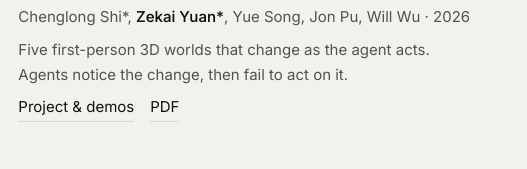
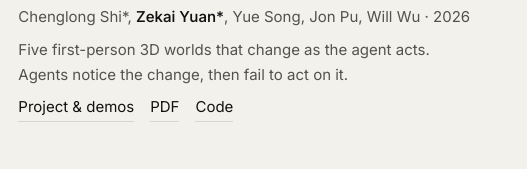
Before and after one commit to ZK-Yuan/ZK-Yuan.github.io, a plain HTML site: page index.html in a window 1280 px wide. Shown: the part 1566-1735 px from the top of the page, 753-1280 px from the left. Drawn offline with Linux system fonts and the light colour scheme.

Commit message:
Add Space Track with public links to the CV and site
Co-authored-by: Cursor <cursoragent@cursor.com>

```diff
--- a/index.html
+++ b/index.html
@@ -114,7 +114,7 @@
           <h3><a href="https://zk-yuan.github.io/spacetrack/" target="_blank" rel="noopener">Space Track: How Multimodal Agents Perceive, Update, and Act in Changing 3D Worlds <span class="arr">↗</span></a></h3>
           <p class="paper-by">Chenglong Shi*, <b>Zekai Yuan*</b>, Yue Song, Jon Pu, Will Wu · 2026</p>
           <p><span class="en">Five first-person 3D worlds that change as the agent acts. Agents notice the change, then fail to act on it.</span><span class="zh">五个会随智能体行动而改变的第一人称三维世界。智能体能注意到变化，却没法据此行动。</span></p>
-          <p class="paper-links"><a href="https://zk-yuan.github.io/spacetrack/" target="_blank" rel="noopener"><span class="en">Project &amp; demos</span><span class="zh">项目与演示</span></a><a href="https://zk-yuan.github.io/spacetrack/paper.pdf" target="_blank" rel="noopener">PDF</a></p>
+          <p class="paper-links"><a href="https://zk-yuan.github.io/spacetrack/" target="_blank" rel="noopener"><span class="en">Project &amp; demos</span><span class="zh">项目与演示</span></a><a href="https://zk-yuan.github.io/spacetrack/paper.pdf" target="_blank" rel="noopener">PDF</a><a href="https://github.com/ZK-Yuan/spacetrack" target="_blank" rel="noopener"><span class="en">Code</span><span class="zh">代码</span></a></p>
         </div>
       </article>
       <article class="paper r">
```
Also changed, not shown: 1 other file.
